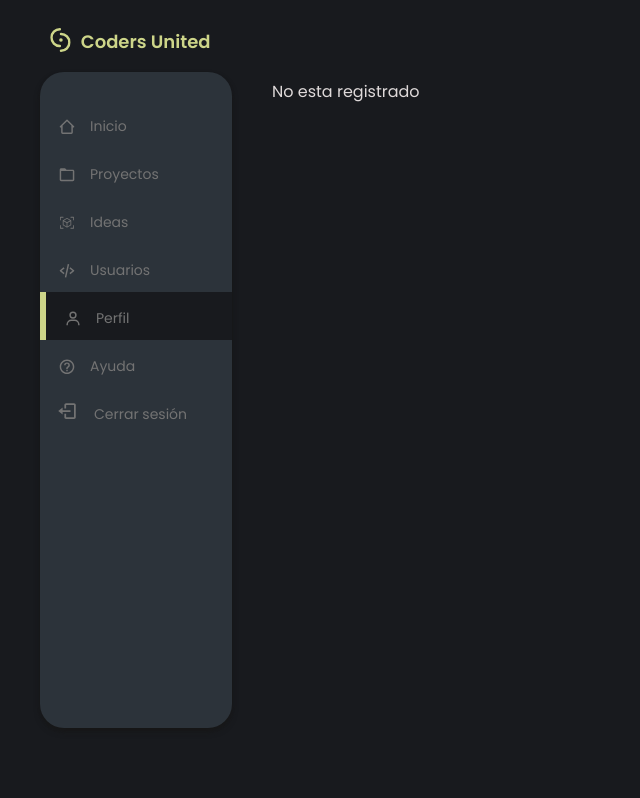
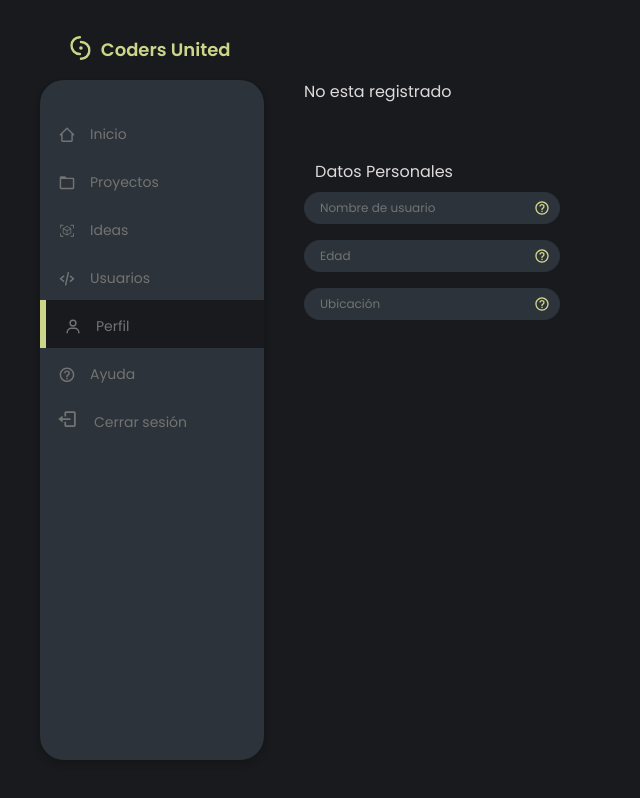
Before and after one commit to rodrigo745/coders-united, a Next.js app: page /pages/4/perfil in a window 1280 px wide. Shown: the whole page, without its empty margins (0-640 px from the left). Built offline with nearby package versions, Linux system fonts and the light colour scheme; no server answers.

Commit message:
input datos

```diff
--- a/src/app/pages/(dashboard)/[name]/perfil/page.jsx
+++ b/src/app/pages/(dashboard)/[name]/perfil/page.jsx
@@ -1,5 +1,9 @@
 "use client";
 import { useSession } from "next-auth/react"
+
+// Componentes
+import DaPersonales from "../../../../../components/datosPersonales/daPersonales.jsx";
+import Dashboard from "../../../../../components/dashboard/dashboard";
 
 export default function Perfil(){
 
@@ -23,12 +27,14 @@ export default function Perfil(){
                     </p>
                     </div>
                 </div>
+
                 </div>
                 :
                 <div>
                     <p>No esta registrado</p>
                 </div>
             }
+            <DaPersonales/>
         </div>
     )
 }
--- a/src/components/dashboard/dashboard.jsx
+++ b/src/components/dashboard/dashboard.jsx
@@ -16,14 +16,14 @@ export default function Dashboard(props){
     const ruta = props.ruta;
 
     return(
-        <div className="ml-10  mt-4 h-[82vh] text-sm">
+        <div className="ml-10  mt-6 h-[85vh] text-sm">
             <div className="flex mb-2 scale-100">
-                <div className="scale-50">
+                <div className="ml-5 scale-50">
                     {IhuracanAmarillo}
                 </div>
                 <h2 className="mt-3 text-lg font-bold amarillo">Coders United</h2>
             </div>
-            <div className="flex flex-col h-full  cuadro rounded-3xl py-7 w-48 shadow-md shadow-neutral-900">
+            <div className="flex flex-col h-full  cuadro rounded-3xl py-7 w-56 shadow-md shadow-neutral-900">
             {
                 titulos.map((e, index)=> (
                     <Link key={index} href={`/pages/${index}/${enlaces[index]}`} className={`flex p-3 space-x-4 text-neutral-500 ${ruta == index && "fondo liston"}`}>
--- /dev/null
+++ b/src/components/datosPersonales/daPersonales.jsx
@@ -0,0 +1,22 @@
+import { BiHelpCircle } from "react-icons/bi"
+
+export default function DaPersonales(){
+    return(
+        <div className="flex flex-col content-center justify-center items-center mt-10">
+            <h4 className="mt-4 mb-2 mr-24">Datos Personales</h4>
+            { inputText("Nombre de usuario", "text") }
+            { inputText("Edad", "number") }
+            { inputText("Ubicación", "text") }
+        </div>
+    )
+}
+
+
+function inputText(texto, tipo){
+    return (
+        <div className="flex mb-4">
+            <input className="p-2 px-4 cuadro w-64 placeholder:text-neutral-500 rounded-full text-xs" placeholder={texto} type={tipo}/>
+            <BiHelpCircle color="#CDD589" className="absolute ml-[230px] mt-2"/>
+        </div>
+    )
+}
```
